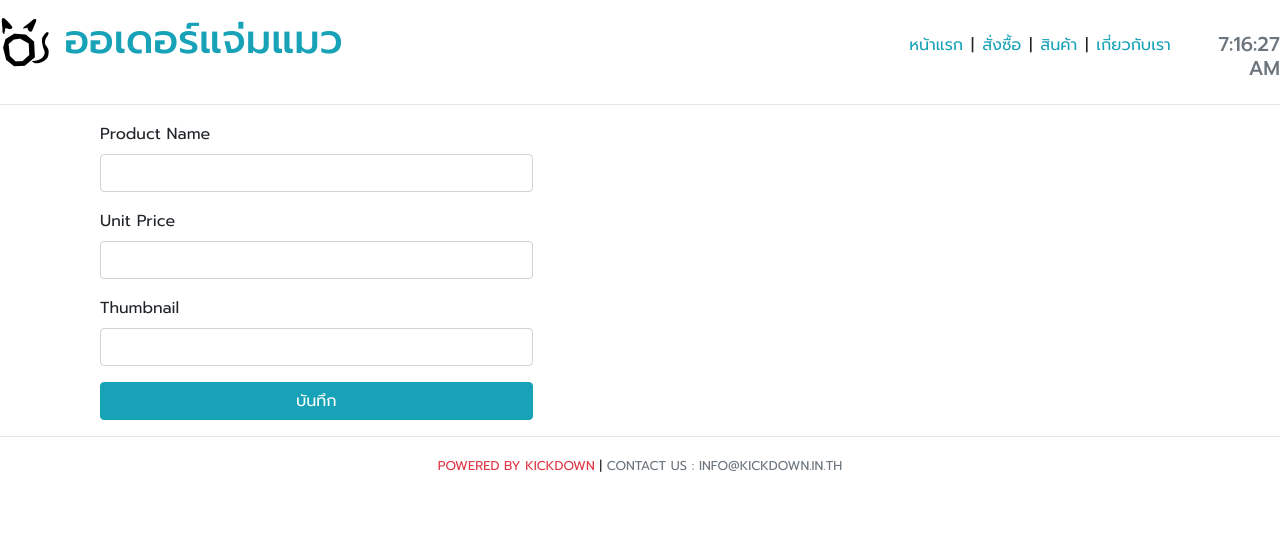
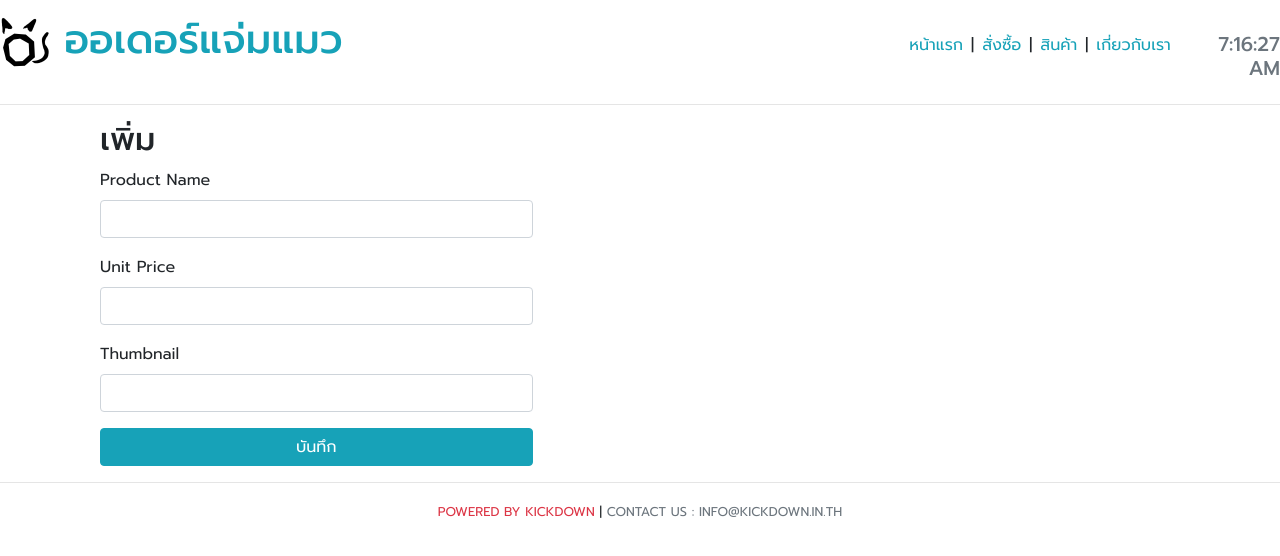
Before and after one commit to poomer123/react-product-management, a React (Create React App) app: page /product/add in a window 1280 px wide. Shown: the top 556 px of the page. Built offline with nearby package versions, Linux system fonts and the light colour scheme.

Commit message:
การจัดการ Form Submit

```diff
--- a/src/actions/ProductActions.js
+++ b/src/actions/ProductActions.js
@@ -30,7 +30,7 @@ export const productsFetch = () => {
 
 export const productDelete = id => {
     return dispatch => {
-        axios.delete('http://localhost:3001/products/'+ id).then(
+        axios.delete('http://localhost:3001/products/'+id).then(
             res => {
                 axios.get('http://localhost:3001/products/').then(
                     res => {
--- a/src/components/product/ProductForm.js
+++ b/src/components/product/ProductForm.js
@@ -14,8 +14,10 @@ class ProductForm extends Component {
     }
 
     render() {
+        const {onProductSubmit} = this.props
+        // console.log(onProductSubmit)
         return (
-            <form>
+            <form onSubmit={this.props.handleSubmit(onProductSubmit)} >
                 {this.renderFields(productFormFields)}
                 <button className='btn btn-block btn-info title' type='submit'>บันทึก</button>
             </form>
--- a/src/containers/product/ProductEdit.js
+++ b/src/containers/product/ProductEdit.js
@@ -1,17 +1,40 @@
 import React, { Component } from 'react'
+import { connect } from 'react-redux'
+import { productCreate, productUpdate, productFetch } from '../../actions'
 import Header from '../../components/Header'
 import Footer from '../../components/Footer'
 import ProductForm from '../../components/product/ProductForm'
 
 class ProductEdit extends Component {
 
+    componentDidMount() {
+        console.log(this.props.match.params.id)
+        if(this.props.match.params.id) {
+            this.productFetch(this.props.match.params.id)
+        }
+    }
+
+
     render() {
+        const { formValues, match, products, productCreate, productUpdate } = this.props
         return (
             <div>
                 <Header />
                 <div className="container">
                     <div className="col-md-5">
-                     <ProductForm />
+                    {match.path.indexOf('add') > 0 && (
+                        <div>
+                            <h2>เพิ่ม</h2>
+                            <ProductForm onProductSubmit={ () => productCreate(formValues) } />
+                        </div>
+
+                    )}
+                    {match.path.indexOf('edit') > 0 && (
+                        <div>
+                            <h2>แก้ไข</h2>
+                            <ProductForm onProductSubmit={ () => productUpdate(products.id, formValues) } />
+                        </div>
+                    )}
                     </div>
                 </div>
 
@@ -21,4 +44,13 @@ class ProductEdit extends Component {
     }
 }
 
-export default ProductEdit
+function mapStateToProps({form, products}){
+    return {
+        formValues: form.ProductForm
+        ? form.ProductForm.valuse
+        : null,
+        products
+    }
+}
+
+export default connect(mapStateToProps, { productCreate, productUpdate, productFetch })(ProductEdit)
```
